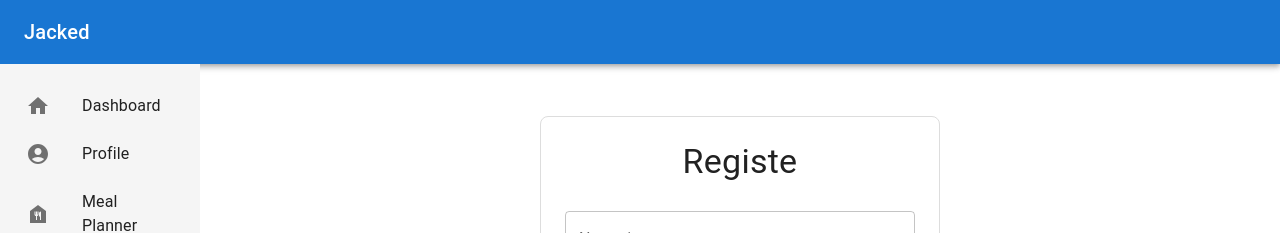
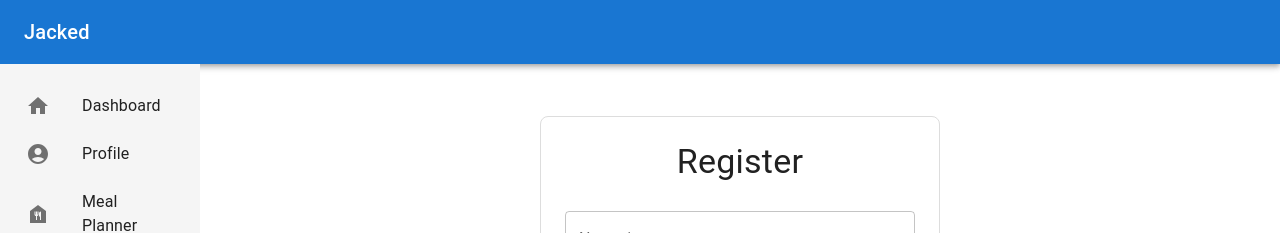
Before and after one commit to kelvo247/jacked-master1, a Next.js app: page /register in a window 1280 px wide. Shown: the top 233 px of the page. Built offline with nearby package versions, Linux system fonts and the light colour scheme.

Commit message:
Updated login API with bcrypt fix

```diff
--- a/src/pages/register.js
+++ b/src/pages/register.js
@@ -53,7 +53,7 @@ const Register = () => {
             }}
         >
             <Typography variant="h4" component="h1" textAlign="center" gutterBottom>
-                Registe
+                Register
             </Typography>
             <TextField
                 fullWidth
```
